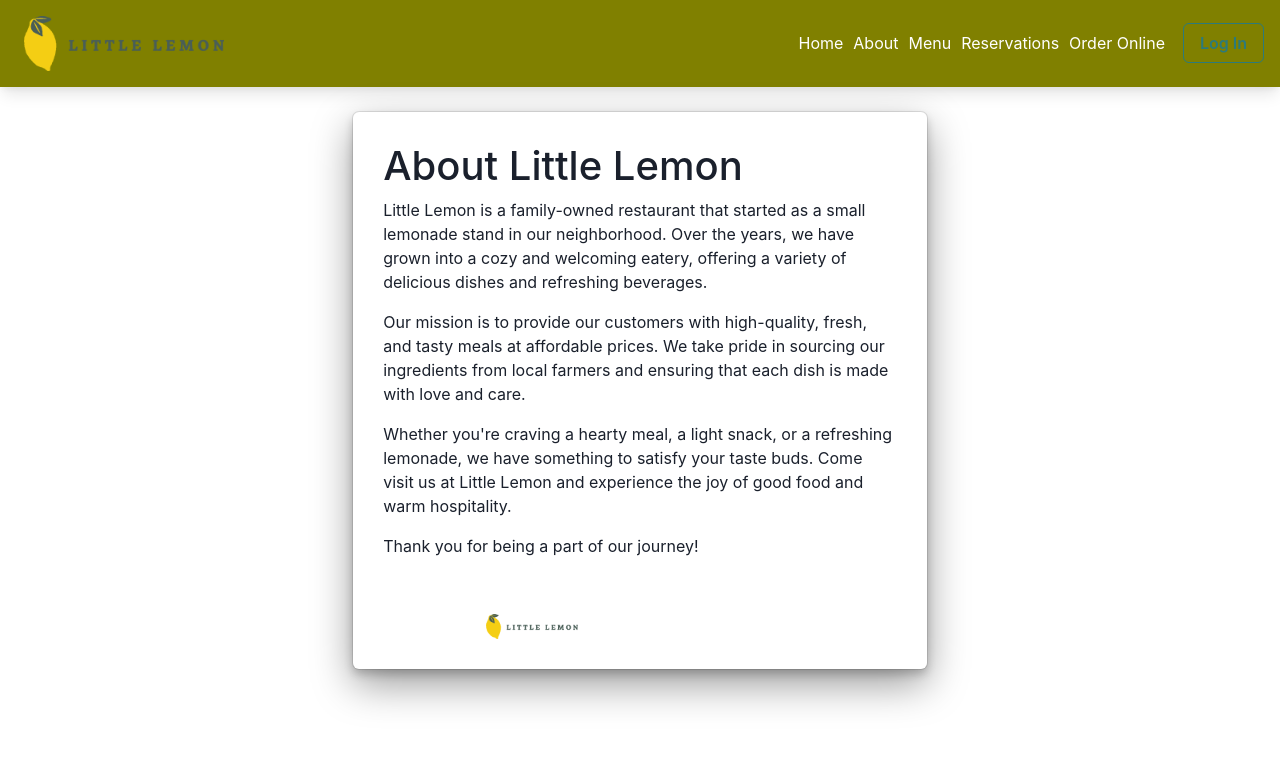
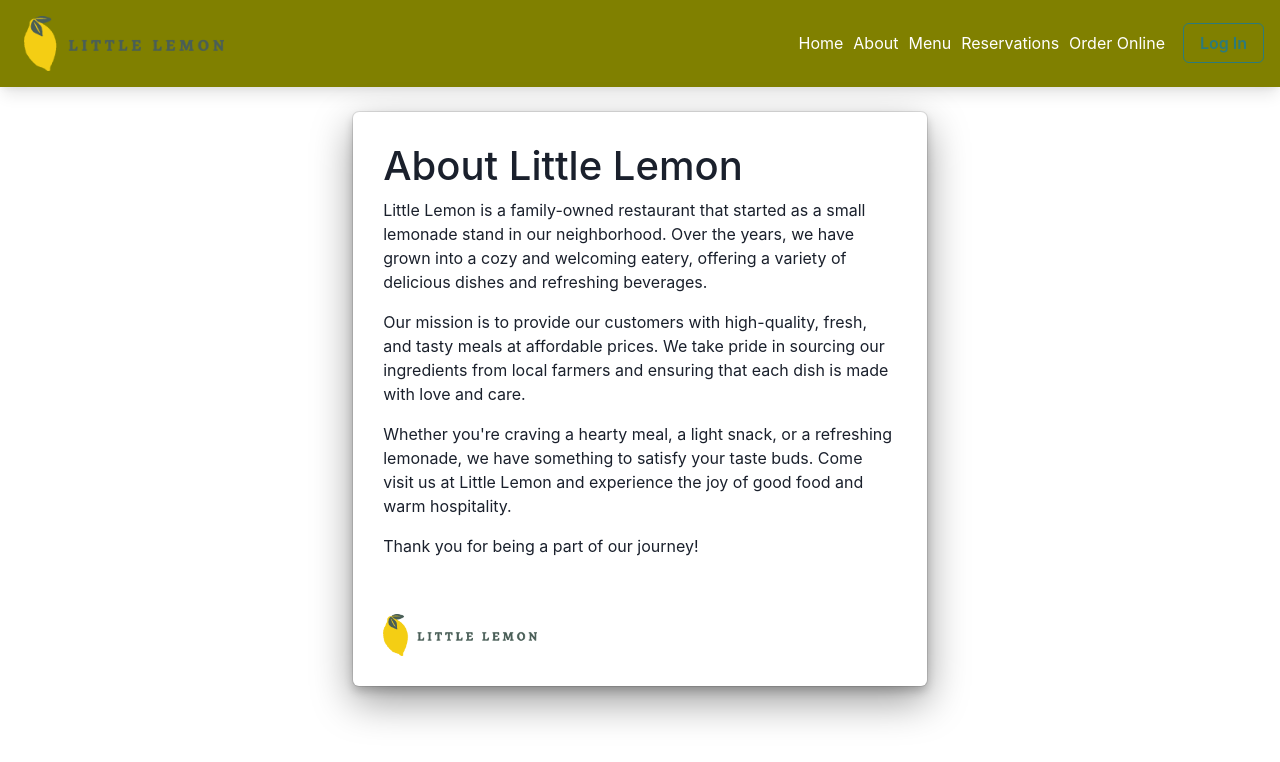
Before and after one commit to eidde606/LittleLemon, a React (Create React App) app: page /about in a window 1280 px wide. Shown: the top 762 px of the page. Built offline with nearby package versions, Linux system fonts and the light colour scheme.

Commit message:
ui update

```diff
--- a/src/components/About.js
+++ b/src/components/About.js
@@ -1,5 +1,4 @@
 import {
-  Box,
   Card,
   CardBody,
   CardFooter,
@@ -38,9 +37,7 @@ const About = () => {
             <p>Thank you for being a part of our journey!</p>
           </CardBody>
           <CardFooter>
-            <Box width={{ base: "100%", sm: "80%", md: "60%" }} mx="auto">
-              <Image src={footerImage} height="auto" width="30%" />
-            </Box>
+            <Image src={footerImage} height="auto" width="30%" />
           </CardFooter>
         </Card>
       </Container>
```
